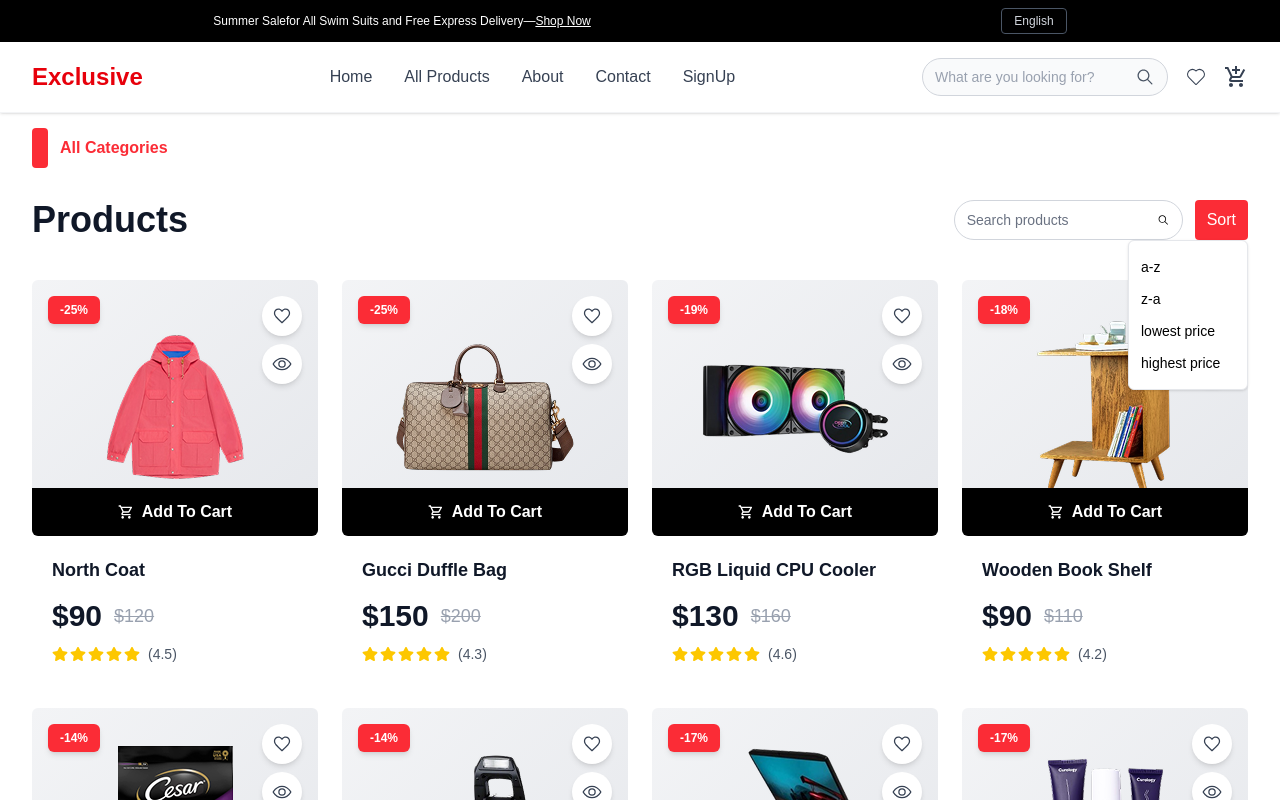
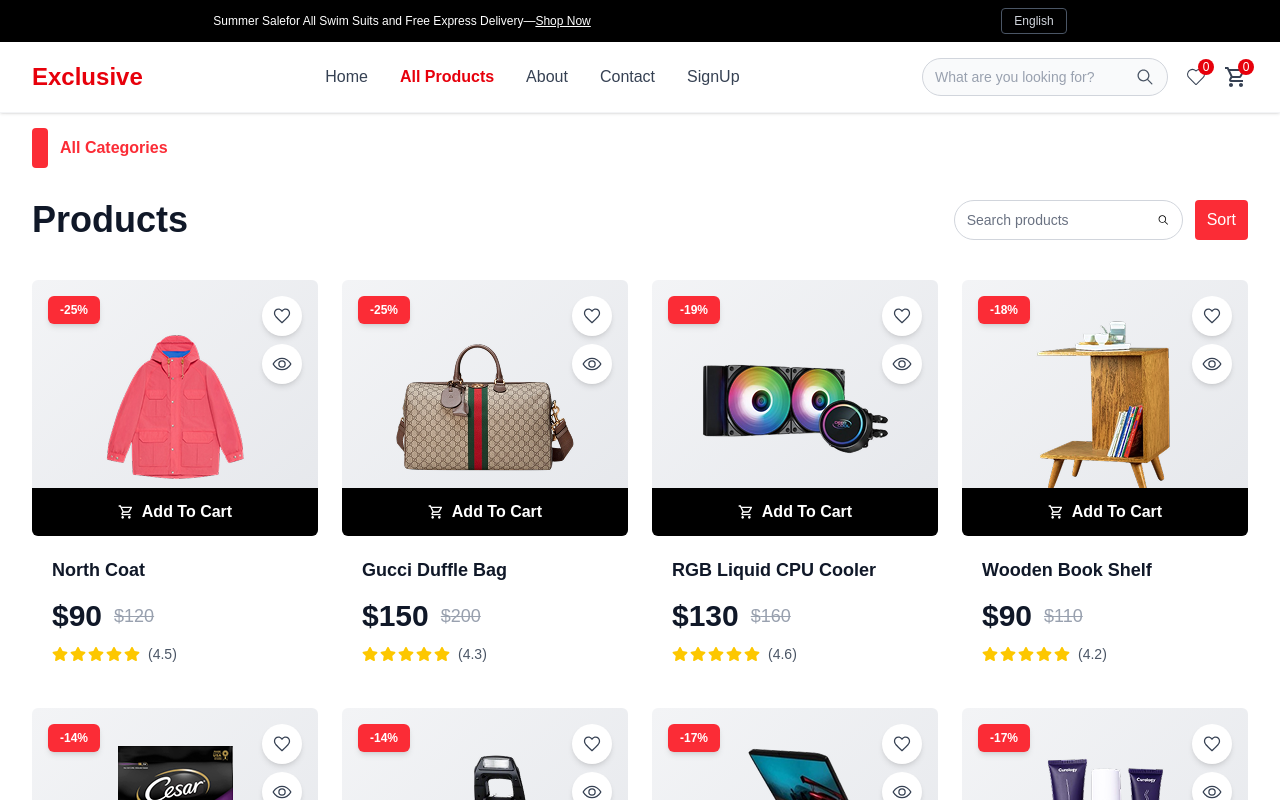
Before and after one commit to imabwahab/e-commerce, a React (Vite) app in the folder frontend/: page /products in a window 1280 px wide. Shown: the top 800 px of the page. Built offline with nearby package versions, Linux system fonts and the light colour scheme; a web font is replaced by a local one.

Commit message:
frontend: designed the wishlist page.

```diff
--- a/frontend/package.json
+++ b/frontend/package.json
@@ -13,6 +13,7 @@
     "@tailwindcss/vite": "^4.1.14",
     "react": "^19.1.1",
     "react-dom": "^19.1.1",
+    "react-hot-toast": "^2.6.0",
     "react-icons": "^5.5.0",
     "react-router-dom": "^7.9.3",
     "tailwindcss": "^4.1.14"
--- a/frontend/src/App.tsx
+++ b/frontend/src/App.tsx
@@ -3,15 +3,18 @@ import Navbar from './components/Navbar'
 import Home from './pages/Home'
 import { Route, Routes } from 'react-router-dom'
 import Products from './pages/Products'
+import WishList from './pages/WishList'
+import { Toaster } from 'react-hot-toast'
 
 const App = () => {
   return (
     <div>
-
+      <Toaster />
       <Navbar />
       <Routes>
         <Route path='/' element={<Home />} />
         <Route path='/products' element={<Products />} />
+        <Route path='/wishlist' element={<WishList />} />
       </Routes>
     </div>
   )
--- a/frontend/src/components/Navbar.tsx
+++ b/frontend/src/components/Navbar.tsx
@@ -1,14 +1,17 @@
-import { useState } from "react";
+import { useContext, useState } from "react";
 import { CiHeart } from "react-icons/ci";
-import { MdAddShoppingCart } from "react-icons/md";
+import { MdOutlineShoppingCart } from "react-icons/md";
 import { GiHamburgerMenu } from "react-icons/gi";
 import { IoMdClose, IoIosSearch } from "react-icons/io";
-import { Link } from "react-router-dom";
+import { Link, NavLink } from "react-router-dom";
 import { navLinks } from "../assets/assets";
+import { AppContext } from "../context/AppContext";
 
 const Navbar = () => {
   const [isMobileMenuOpen, setIsMobileMenuOpen] = useState(false);
   const [isSearchOpen, setIsSearchOpen] = useState(false);
+
+  const { wishList, navigate } = useContext(AppContext);
 
   const toggleMobileMenu = () => {
     setIsMobileMenuOpen(!isMobileMenuOpen);
@@ -48,17 +51,18 @@ const Navbar = () => {
 
             <ul className="hidden lg:flex items-center gap-8 text-gray-700 font-medium">
               {navLinks.map((item, index) => (
-                <Link
+                <NavLink
+                  key={index}
                   to={item.path}
-                  key={index}>
-                  <li
-                    className="relative cursor-pointer group transition-all duration-200"
-                  >
-                    <span className="hover:text-red-600">{item.name}</span>
+                  className={({ isActive }) =>
+                    `relative cursor-pointer transition-all duration-200 ${isActive ? 'text-red-600 font-semibold' : 'text-gray-700'
+                    }`
+                  }
+                >
+                  <span className="hover:text-red-600">{item.name}</span>
+                  <span className="absolute left-0 -bottom-1 w-0 h-[2px] bg-red-600 transition-all duration-300 group-hover:w-full"></span>
+                </NavLink>
 
-                    <span className="absolute left-0 -bottom-1 w-0 h-[2px] bg-red-600 transition-all duration-300 group-hover:w-full"></span>
-                  </li>
-                </Link>
               ))}
             </ul>
 
@@ -83,13 +87,23 @@ const Navbar = () => {
               </button>
 
               {/* Wishlist Icon */}
-              <button className="relative text-gray-700 hover:text-red-600 transition-colors duration-300 hover:scale-110">
+              <button
+                onClick={() => navigate('/wishlist')}
+                className="relative text-gray-700 hover:text-red-600 transition-colors duration-300 hover:scale-110">
                 <CiHeart className="w-6 h-6" />
+                <span className="absolute -top-1.5 -right-1.5 bg-red-600 text-white text-xs rounded-full w-4 h-4 flex items-center justify-center">
+                  {Object.values(wishList).filter((val) => val===true).length}
+                </span>
               </button>
 
               {/* Cart Icon */}
-              <button className="relative text-gray-700 hover:text-red-600 transition-colors duration-300 hover:scale-110">
-                <MdAddShoppingCart className="w-6 h-6" />
+              <button
+                onClick={() => navigate('/cart')}
+                className="relative text-gray-700 hover:text-red-600 transition-colors duration-300 hover:scale-110">
+                <MdOutlineShoppingCart className="w-6 h-6" />
+                <span className="absolute -top-1.5 -right-1.5 bg-red-600 text-white text-xs rounded-full w-4 h-4 flex items-center justify-center">
+                  {Object.keys(wishList).length}
+                </span>
               </button>
 
               {/* Mobile Menu Button */}
--- a/frontend/src/components/ProductCard.tsx
+++ b/frontend/src/components/ProductCard.tsx
@@ -1,9 +1,11 @@
-import React, { useState } from "react";
+import React, { useContext, useState } from "react";
 import { IoMdHeartEmpty, IoMdHeart } from "react-icons/io";
 import { IoEyeOutline } from "react-icons/io5";
 import { FaStar } from "react-icons/fa";
 import { MdOutlineShoppingCart } from "react-icons/md";
 import type { Product } from "../assets/assets";
+import { useNavigate } from "react-router-dom";
+import { AppContext } from "../context/AppContext";
 
 interface ProductCardProps {
   product: Product
@@ -14,17 +16,31 @@ const ProductCard: React.FC<ProductCardProps> = ({ product }) => {
   const [count, setCount] = useState(0);
   const [isFavorite, setIsFavorite] = useState(false);
 
+  const navigate = useNavigate();
+
+  const { toggleWishList, wishList } = useContext(AppContext);
+
+  const inWishList = wishList[product._id] === true;
+
 
   const discount =
     product.price && product.price > product.offerPrice!
       ? Math.round(((product.price - product.offerPrice!) / product.price) * 100)
       : null;
 
+  const HandleFavorite = (id: string) => {
+    setIsFavorite(!isFavorite);
+    toggleWishList(id)
+  }
+
   return (
-    <div className="bg-white transition-all duration-300  min-w-[240px] max-w-[300px] w-full  overflow-hidden">
+    <div
+
+      className="bg-white transition-all duration-300  min-w-[240px] max-w-[300px] w-full  overflow-hidden">
       {/* Image Section */}
       <div className="group cursor-pointer relative flex items-center justify-center w-full h-64 bg-gradient-to-br from-gray-100 to-gray-200 overflow-hidden rounded-md">
         <img
+          onClick={() => navigate(`/products/${product.category.toLowerCase()}/${product._id}`)}
           className="group-hover:scale-110 transition-transform duration-500 ease-out max-w-60  md:max-w-65 object-contain"
           src={product.image}
           alt={product.name}
@@ -33,10 +49,10 @@ const ProductCard: React.FC<ProductCardProps> = ({ product }) => {
         {/* Action Icons */}
         <div className="absolute top-4 right-4 flex flex-col gap-2 z-10">
           <button
-            onClick={() => setIsFavorite(!isFavorite)}
+            onClick={() => HandleFavorite(product._id)}
             className="bg-white hover:bg-red-50 rounded-full p-2.5 shadow-md hover:shadow-lg transition-all duration-200 transform hover:scale-110 active:scale-95"
           >
-            {isFavorite ? (
+            {inWishList ? (
               <IoMdHeart className="text-xl text-red-500" />
             ) : (
               <IoMdHeartEmpty className="text-xl text-gray-700" />
--- /dev/null
+++ b/frontend/src/context/AppContext.tsx
@@ -0,0 +1,55 @@
+import { createContext, useEffect, useState, type ReactNode } from "react";
+import toast from "react-hot-toast";
+import { useNavigate } from "react-router-dom";
+
+interface AppContextType {
+  wishList: Record<string, boolean>,
+  toggleWishList: (itemId: string) => void;
+  navigate: ReturnType<typeof useNavigate>;
+}
+
+interface AppContextProviderProps {
+  children: ReactNode
+}
+
+export const AppContext = createContext<AppContextType>({
+  wishList: {},
+  toggleWishList: () => { },
+  navigate: () => { }
+});
+
+export const AppContextProvider = ({ children }: AppContextProviderProps) => {
+
+  const [wishList, setWishList] = useState<Record<string, boolean>>({});
+
+  const navigate = useNavigate();
+
+
+  const toggleWishList = (itemId: string) => {
+    setWishList((prev) => {
+      const isInWishList = !!prev[itemId];
+      const updatedWishList = { ...prev, [itemId]: !isInWishList };
+
+      // Show toast after update
+      setTimeout(() => {
+        if (isInWishList) {
+          toast.error("Removed from wishlist");
+        } else {
+          toast.success("Added to wishlist");
+        }
+      }, 0);
+
+      return updatedWishList;
+    });
+  };
+
+
+  useEffect(() => {
+    console.log(wishList)
+  }, [wishList])
+
+  const value: AppContextType = { wishList, toggleWishList, navigate };
+  return <AppContext.Provider value={value}>
+    {children}
+  </AppContext.Provider>
+}
--- a/frontend/src/main.tsx
+++ b/frontend/src/main.tsx
@@ -2,9 +2,12 @@ import { StrictMode } from 'react'
 import { createRoot } from 'react-dom/client'
 import App from './App.tsx'
 import { BrowserRouter } from 'react-router-dom'
+import { AppContextProvider } from './context/AppContext.tsx'
 
 createRoot(document.getElementById('root')!).render(
   <BrowserRouter>
-    <App />
+    <AppContextProvider>
+      <App />
+    </AppContextProvider>
   </BrowserRouter>,
 )
--- a/frontend/src/pages/Products.tsx
+++ b/frontend/src/pages/Products.tsx
@@ -2,8 +2,10 @@ import { IoIosSearch } from "react-icons/io";
 import { products } from "../assets/assets";
 import ProductCard from "../components/ProductCard";
 import Footer from "../components/Footer";
+import { useState } from "react";
 
 const Products = () => {
+  const [sortPopup, setSortPopup] = useState(false);
   return (
     <>
       <div className='w-full max-w-7xl mx-auto mt-32 mb-20 px-4 sm:px-6 lg:px-8'>
@@ -31,13 +33,15 @@ const Products = () => {
             </div>
 
             <div className='relative '>
-              <button className='py-2 px-3 rounded text-white cursor-pointer bg-red-500'>Sort</button>
+              <button
+                onClick={() => setSortPopup(true)}
+                className='py-2 px-3 rounded text-white cursor-pointer bg-red-500'>Sort</button>
 
-              <ul className='absolute top-10 right-0 bg-white shadow border border-gray-200 py-2.5 w-30 rounded-md text-sm z-40'>
-                <li className='p-1.5 pl-3 hover:bg-primary/10 cursor-pointer'>a-z</li>
-                <li className='p-1.5 pl-3 hover:bg-primary/10 cursor-pointer'>z-a</li>
-                <li className='p-1.5 pl-3 hover:bg-primary/10 cursor-pointer'>lowest price</li>
-                <li className='p-1.5 pl-3 hover:bg-primary/10 cursor-pointer'>highest price</li>
+              <ul className={`${sortPopup ? "block" : 'hidden'} absolute top-10 right-0 bg-white shadow border border-gray-200 py-2.5 w-30 rounded-md text-sm z-40`}>
+                <li onClick={() => setSortPopup(false)} className='p-1.5 pl-3 hover:bg-primary/10 cursor-pointer'>a-z</li>
+                <li onClick={() => setSortPopup(false)} className='p-1.5 pl-3 hover:bg-primary/10 cursor-pointer'>z-a</li>
+                <li onClick={() => setSortPopup(false)} className='p-1.5 pl-3 hover:bg-primary/10 cursor-pointer'>lowest price</li>
+                <li onClick={() => setSortPopup(false)} className='p-1.5 pl-3 hover:bg-primary/10 cursor-pointer'>highest price</li>
               </ul>
             </div>
 
@@ -46,7 +50,7 @@ const Products = () => {
 
         </div>
 
-        <div className='grid grid-cols-2 sm:grid-cols-3 lg:grid-cols-4  gap-8 md:gap-6 mt-6'>
+        <div className='grid grid-cols-1 justify-items-center sm:grid-cols-2 md:grid-cols-3 lg:grid-cols-4  gap-8 md:gap-6 mt-6'>
           {products.map((product, index) => (
             <ProductCard key={index} product={product} />
           ))}
--- /dev/null
+++ b/frontend/src/pages/WishList.tsx
@@ -0,0 +1,38 @@
+import { useContext } from "react"
+import { AppContext } from "../context/AppContext"
+import { products } from "../assets/assets";
+import ProductCard from "../components/ProductCard";
+
+
+const WishList = () => {
+
+  const { wishList } = useContext(AppContext);
+
+  const wishListProducts = products.filter((item) => wishList[item._id] === true);
+  return (
+    <div className='max-w-7xl mx-auto w-full mt-32 mb-20 px-4 sm:px-6 lg:px-8'>
+      {/* Section Header */}
+      <div className='mb-8'>
+        <div className='flex items-center gap-3 mb-2'>
+          <span className='w-4 h-10 bg-red-500 rounded'></span>
+          <p className='text-red-500 font-semibold text-base'>Today's</p>
+        </div>
+      </div>
+
+      {/* Title and Navigation */}
+      <div className='flex justify-between items-center mb-10'>
+        <h2 className='text-3xl md:text-4xl font-bold text-gray-900'>
+          WishList - ({Object.keys(wishList).length})
+        </h2>
+      </div>
+
+      <div className='grid grid-cols-1 justify-items-center sm:grid-cols-2 md:grid-cols-3 lg:grid-cols-4  gap-8 md:gap-6 mt-6'>
+        {wishListProducts.map((product, index) => (
+          <ProductCard key={index} product={product} />
+        ))}
+      </div>
+    </div>
+  )
+}
+
+export default WishList
```
Also changed, not shown: 2 other files (tests, documents, lock files or other folders).
